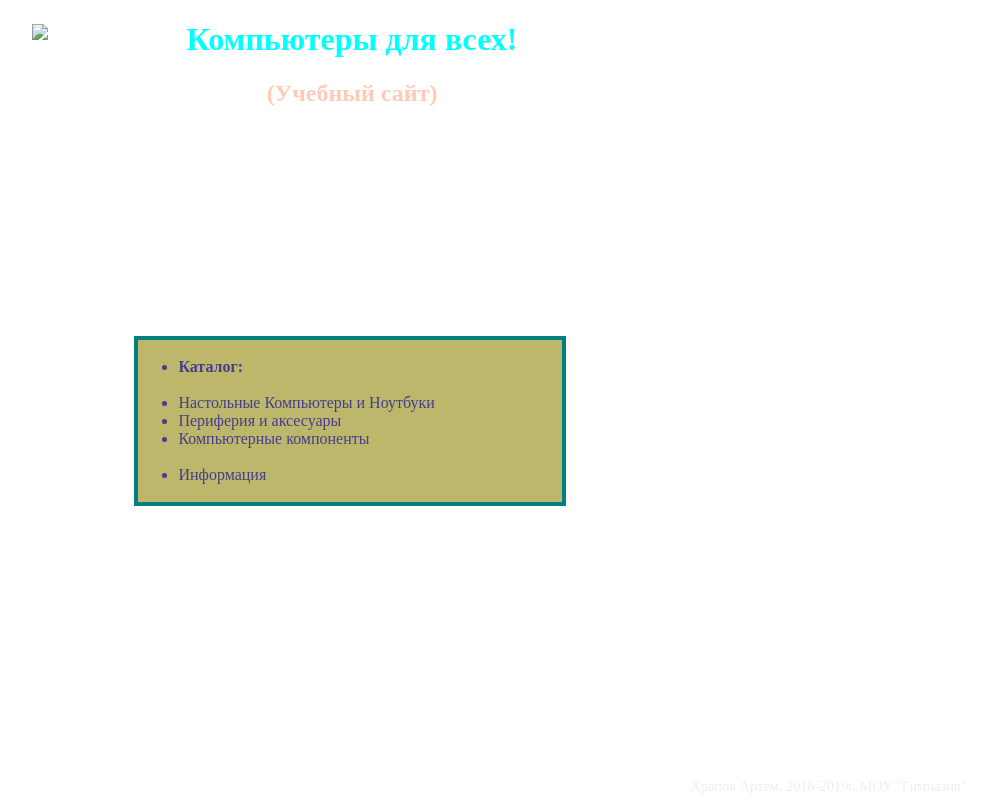
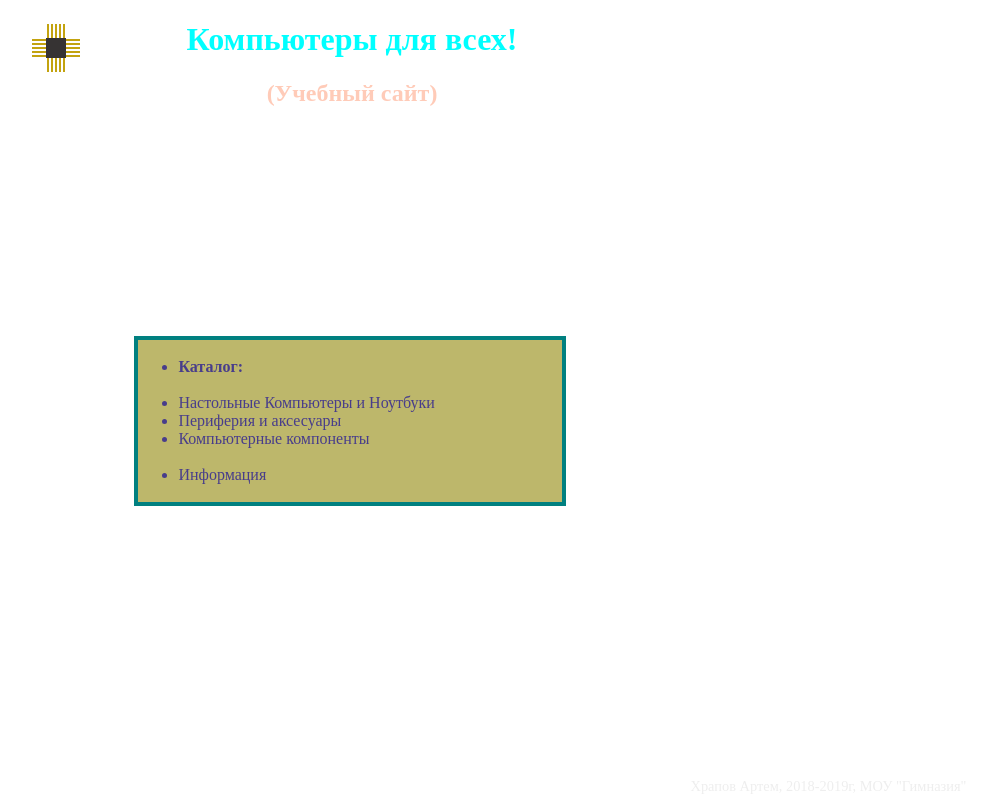
Before and after one commit to Soguh/soguh.github.io, a plain HTML site: page artem/main_page.html in a window 1280 px wide. Shown: the whole page, without its empty margins (288-1275 px from the left). Drawn offline with Linux system fonts and the light colour scheme.

Commit message:
Update main_page.html

```diff
--- a/artem/main_page.html
+++ b/artem/main_page.html
@@ -4,8 +4,8 @@
     <meta charset="UTF-8">
     <title>Компьютеры для всех! (Учебный сайт)</title>
     <meta name="viewport" content="width=device-width, initial-scale=1.0" />
-    <link rel="icon" href="artem/static/favicon.ico" type="image/x-icon">
-    <link rel="shortcut icon" href="artem/static/favicon.ico" type="image/x-icon">
+    <link rel="icon" href="/static/favicon.ico" type="image/x-icon">
+    <link rel="shortcut icon" href="/static/favicon.ico" type="image/x-icon">
 
     <style>
     body{
@@ -152,7 +152,7 @@
     <h2 style="text-align: center; color:white">(Учебный сайт)</h2>
     </div>
     <br>
-    <img src="artem/static/favicon.ico" class = "favicon" style="position: absolute;
+    <img src="/static/favicon.ico" class = "favicon" style="position: absolute;
     top: 24px;
     left: 25%;">
     <a style="text-align: center; color:magenta; display: none;">test</a>
```
